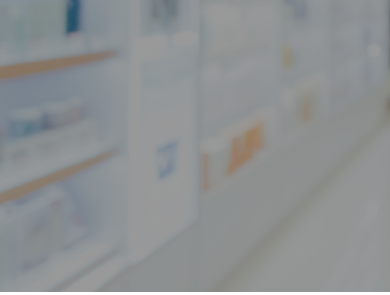
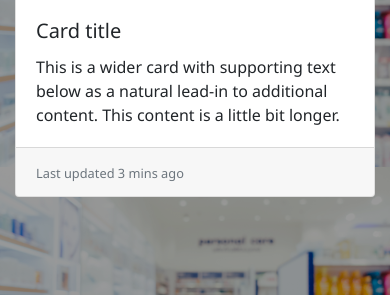
Before and after one commit to ahmadmaulana10/apotek, a PHP site: page /index.php?p=testimoni in a window 390 px wide. Shown: the part 378-673 px from the top of the page. Run offline with PHP 8.4, Linux system fonts and the light colour scheme.

Commit message:
add galeri and testimoni

```diff
--- a/asset/css/style.css
+++ b/asset/css/style.css
@@ -13,8 +13,8 @@ nav{
 .jumbotron{
     background: url(../img/bg.jpg);
     background-size: cover;
+    margin-top: 25px;
     height: 650px;
-    margin-top: 20px;
     position: relative;
     z-index: 0;
 }
@@ -75,12 +75,10 @@ nav{
     border-color: #3CC8B6;
     width: 100%;
     border-radius: 5px;
-
 }
 
 .jumbotron .container .form-group .form-control{
     font-weight: 500;
-
 }
 
 
@@ -96,8 +94,31 @@ nav{
     z-index: 0;
 }
 
+.jumbotron .container .bd-example{
+    position: relative;
+    z-index: 1;
+    width: 50%;
+    margin: 20px auto;
+}
+
+.jumbotron .container .card{
+    position: relative;
+    z-index: 1;
+    margin: 50px auto;
+}
+
 /* UNTUK TAMPILAN MOBILE */
 @media (max-width: 768px) {
+    html{
+        overflow: scroll;
+    }
+
+    .jumbotron{
+        background-size: contain;
+        width: 100%;
+        background-repeat: repeat;
+    }
+
     .navbar-brand, .navbar{
         font-size: 14px;
     }
@@ -119,12 +140,33 @@ nav{
     .jumbotron .container .form-group{
         width: 75%;
     }
+
+    .jumbotron .container .bd-example{
+        margin: 100px auto;
+        width: 100%;
+    }
+}
+
+
+/* UNTUK TAMPILAN TABLET */
+@media (min-width: 768px) {
+    html{
+        overflow: visible;
+    }
 }
 
 
 
-/* UNTUK TAMPILAN TABLET SAMPAI DESKTOP */
-@media (min-width: 768px) {
+/* UNTUK TAMPILAN DESKTOP */
+@media (min-width: 992px) {
+    html{
+        overflow: hidden;
+    }
+
+    .jumbotron{
+        margin-top: 50px;
+    }
+
     .navbar-brand, .navbar{
         font-size: 18px;
     }
--- a/testimoni.php
+++ b/testimoni.php
@@ -1 +1,74 @@
-<h1 class="btn-danger">Aku testimoni</h1>
+<div class="row">
+    <div class="col-md">
+        <div class="card">
+            <img src="..." class="card-img-top" alt="...">
+            <div class="card-body">
+                <h5 class="card-title">Card title</h5>
+                <p class="card-text">This is a wider card with supporting text below as a natural lead-in to additional content. This content is a little bit longer.</p>
+            </div>
+            <div class="card-footer">
+                <small class="text-muted">Last updated 3 mins ago</small>
+            </div>
+        </div>
+    </div>
+    <div class="col-md">
+        <div class="card">
+            <img src="..." class="card-img-top" alt="...">
+            <div class="card-body">
+                <h5 class="card-title">Card title</h5>
+                <p class="card-text">This is a wider card with supporting text below as a natural lead-in to additional content. This content is a little bit longer.</p>
+            </div>
+            <div class="card-footer">
+                <small class="text-muted">Last updated 3 mins ago</small>
+            </div>
+        </div>
+    </div>
+    <div class="col-md">
+        <div class="card">
+            <img src="..." class="card-img-top" alt="...">
+            <div class="card-body">
+                <h5 class="card-title">Card title</h5>
+                <p class="card-text">This is a wider card with supporting text below as a natural lead-in to additional content. This content is a little bit longer.</p>
+            </div>
+            <div class="card-footer">
+                <small class="text-muted">Last updated 3 mins ago</small>
+            </div>
+        </div>
+    </div>
+    <div class="col-md">
+        <div class="card">
+            <img src="..." class="card-img-top" alt="...">
+            <div class="card-body">
+                <h5 class="card-title">Card title</h5>
+                <p class="card-text">This is a wider card with supporting text below as a natural lead-in to additional content. This content is a little bit longer.</p>
+            </div>
+            <div class="card-footer">
+                <small class="text-muted">Last updated 3 mins ago</small>
+            </div>
+        </div>
+    </div>
+    <div class="col-md">
+        <div class="card">
+            <img src="..." class="card-img-top" alt="...">
+            <div class="card-body">
+                <h5 class="card-title">Card title</h5>
+                <p class="card-text">This is a wider card with supporting text below as a natural lead-in to additional content. This content is a little bit longer.</p>
+            </div>
+            <div class="card-footer">
+                <small class="text-muted">Last updated 3 mins ago</small>
+            </div>
+        </div>
+    </div>
+    <div class="col-md">
+        <div class="card">
+            <img src="..." class="card-img-top" alt="...">
+            <div class="card-body">
+                <h5 class="card-title">Card title</h5>
+                <p class="card-text">This is a wider card with supporting text below as a natural lead-in to additional content. This content is a little bit longer.</p>
+            </div>
+            <div class="card-footer">
+                <small class="text-muted">Last updated 3 mins ago</small>
+            </div>
+        </div>
+    </div>
+</div>
```
Also changed, not shown: galeri.php (+32 -1 lines).
